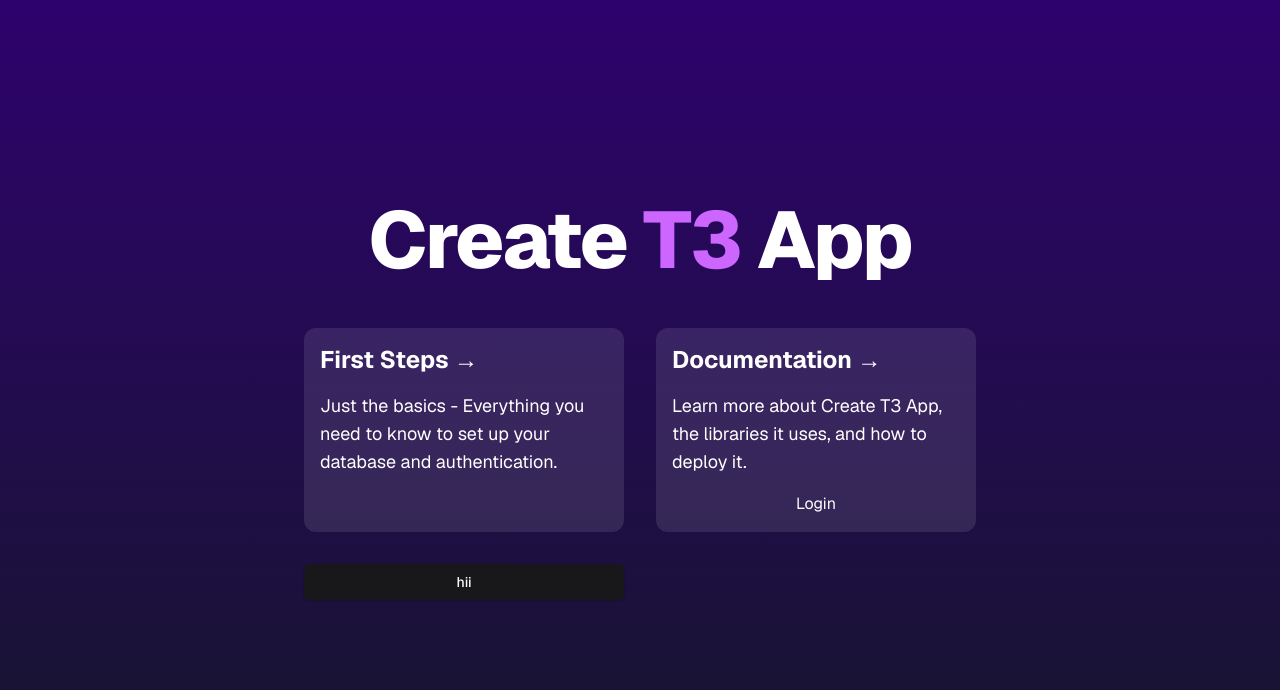
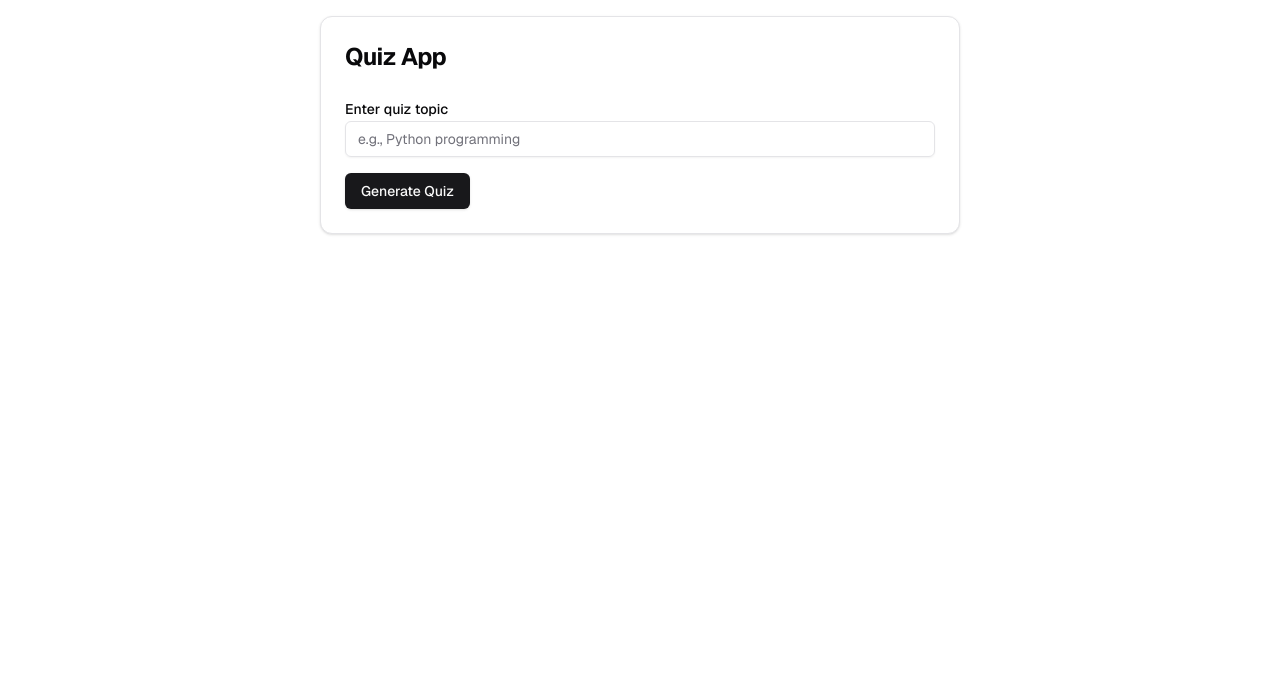
Before and after one commit to ronitrajfr/clave, a Next.js app: page / in a window 1280 px wide. Shown: the top 690 px of the page. Built offline with nearby package versions, Linux system fonts and the light colour scheme; no server answers.

Commit message:
[FEAT] - generate data and frontend work

```diff
--- a/package.json
+++ b/package.json
@@ -17,6 +17,8 @@
     "@auth/drizzle-adapter": "^1.1.0",
     "@google/generative-ai": "^0.21.0",
     "@radix-ui/react-icons": "^1.3.0",
+    "@radix-ui/react-label": "^2.1.0",
+    "@radix-ui/react-radio-group": "^1.2.1",
     "@radix-ui/react-slot": "^1.1.0",
     "@t3-oss/env-nextjs": "^0.10.1",
     "axios": "^1.7.7",
--- a/src/app/page.tsx
+++ b/src/app/page.tsx
@@ -1,50 +1,194 @@
 "use client";
-import Link from "next/link";
+
+import { useState } from "react";
+import axios from "axios";
 import { Button } from "~/components/ui/button";
-import { useSession, signIn } from "next-auth/react";
+import {
+  Card,
+  CardContent,
+  CardFooter,
+  CardHeader,
+  CardTitle,
+} from "~/components/ui/card";
+import { RadioGroup, RadioGroupItem } from "~/components/ui/radio-group";
+import { Label } from "~/components/ui/label";
+import { Input } from "~/components/ui/input";
+import { CheckCircle2, XCircle } from "lucide-react";
 
-export default function HomePage() {
-  const { data } = useSession();
-  console.log(data);
+interface QuizQuestion {
+  question: string;
+  options: string[];
+  correct_answer: string;
+  explanation: string;
+}
+
+interface QuizData {
+  quiz: QuizQuestion[];
+}
+
+export default function QuizApp() {
+  const [userInput, setUserInput] = useState("");
+  const [quizData, setQuizData] = useState<QuizData | null>(null);
+  const [loading, setLoading] = useState(false);
+  const [currentQuestion, setCurrentQuestion] = useState(0);
+  const [selectedAnswer, setSelectedAnswer] = useState("");
+  const [showResult, setShowResult] = useState(false);
+  const [score, setScore] = useState(0);
+
+  const handleSubmit = async (e: React.FormEvent<HTMLFormElement>) => {
+    e.preventDefault();
+    setLoading(true);
+    try {
+      const res = await axios.post("/api/generate-quiz", {
+        input: userInput,
+      });
+      setQuizData(res.data.res);
+    } catch (error) {
+      console.error("Error fetching quiz data:", error);
+    } finally {
+      setLoading(false);
+    }
+  };
+
+  const handleAnswerSelect = (answer: string) => {
+    setSelectedAnswer(answer);
+    setShowResult(true);
+    if (quizData && answer === quizData.quiz[currentQuestion]?.correct_answer) {
+      setScore(score + 1);
+    }
+  };
+
+  const handleNextQuestion = () => {
+    setSelectedAnswer("");
+    setShowResult(false);
+    setCurrentQuestion(currentQuestion + 1);
+  };
+
+  const handlePublish = () => {
+    // Implement the publish functionality here
+    alert(`Quiz published! Final score: ${score}/${quizData?.quiz.length}`);
+    // You can add API call to save the quiz results or perform any other action
+  };
+
+  const isLastQuestion = quizData
+    ? currentQuestion === quizData.quiz.length - 1
+    : false;
+
+  if (loading) {
+    return (
+      <div className="flex h-screen items-center justify-center">
+        <p className="text-xl font-semibold">Loading quiz...</p>
+      </div>
+    );
+  }
+
+  if (!quizData) {
+    return (
+      <div className="container mx-auto max-w-2xl p-4">
+        <Card>
+          <CardHeader>
+            <CardTitle className="text-2xl font-bold">Quiz App</CardTitle>
+          </CardHeader>
+          <CardContent>
+            <form onSubmit={handleSubmit} className="space-y-4">
+              <div>
+                <Label htmlFor="quiz-topic">Enter quiz topic</Label>
+                <Input
+                  id="quiz-topic"
+                  type="text"
+                  placeholder="e.g., Python programming"
+                  value={userInput}
+                  onChange={(e) => setUserInput(e.target.value)}
+                />
+              </div>
+              <Button type="submit">Generate Quiz</Button>
+            </form>
+          </CardContent>
+        </Card>
+      </div>
+    );
+  }
+
   return (
-    <main className="flex min-h-screen flex-col items-center justify-center bg-gradient-to-b from-[#2e026d] to-[#15162c] text-white">
-      <div className="container flex flex-col items-center justify-center gap-12 px-4 py-16">
-        <h1 className="text-5xl font-extrabold tracking-tight text-white sm:text-[5rem]">
-          Create <span className="text-[hsl(280,100%,70%)]">T3</span> App
-        </h1>
-        <div className="grid grid-cols-1 gap-4 sm:grid-cols-2 md:gap-8">
-          <Link
-            className="flex max-w-xs flex-col gap-4 rounded-xl bg-white/10 p-4 text-white hover:bg-white/20"
-            href="https://create.t3.gg/en/usage/first-steps"
-            target="_blank"
+    <div className="container mx-auto max-w-2xl p-4">
+      <Card>
+        <CardHeader>
+          <CardTitle className="text-2xl font-bold">Quiz App</CardTitle>
+        </CardHeader>
+        <CardContent>
+          <div className="mb-4">
+            <h2 className="mb-2 text-xl font-semibold">
+              Question {currentQuestion + 1}
+            </h2>
+            <p className="whitespace-pre-wrap">
+              {quizData.quiz[currentQuestion]?.question}
+            </p>
+          </div>
+          <RadioGroup
+            value={selectedAnswer}
+            onValueChange={handleAnswerSelect}
+            className="space-y-2"
           >
-            <h3 className="text-2xl font-bold">First Steps →</h3>
-            <div className="text-lg">
-              Just the basics - Everything you need to know to set up your
-              database and authentication.
+            {quizData.quiz[currentQuestion]?.options.map((option, index) => (
+              <div
+                key={index}
+                className={`flex items-center space-x-2 rounded-md p-2 ${
+                  showResult
+                    ? option === quizData.quiz[currentQuestion]?.correct_answer
+                      ? "bg-green-100"
+                      : option === selectedAnswer
+                        ? "bg-red-100"
+                        : ""
+                    : "hover:bg-gray-100"
+                }`}
+              >
+                <RadioGroupItem
+                  value={option}
+                  id={`option-${index}`}
+                  disabled={showResult}
+                />
+                <Label
+                  htmlFor={`option-${index}`}
+                  className="flex-grow cursor-pointer"
+                >
+                  {option}
+                </Label>
+                {showResult &&
+                  option === quizData.quiz[currentQuestion]?.correct_answer && (
+                    <CheckCircle2 className="text-green-500" />
+                  )}
+                {showResult &&
+                  option === selectedAnswer &&
+                  option !== quizData.quiz[currentQuestion]?.correct_answer && (
+                    <XCircle className="text-red-500" />
+                  )}
+              </div>
+            ))}
+          </RadioGroup>
+          {showResult && (
+            <div className="mt-4 rounded-md bg-blue-50 p-4">
+              <p className="font-semibold">Explanation:</p>
+              <p>{quizData.quiz[currentQuestion]?.explanation}</p>
             </div>
-          </Link>
-          <Link
-            className="flex max-w-xs flex-col gap-4 rounded-xl bg-white/10 p-4 text-white hover:bg-white/20"
-            href="https://create.t3.gg/en/introduction"
-            target="_blank"
-          >
-            <h3 className="text-2xl font-bold">Documentation →</h3>
-            <div className="text-lg">
-              Learn more about Create T3 App, the libraries it uses, and how to
-              deploy it.
-            </div>
-            <button
-              onClick={async () => {
-                await signIn("google");
-              }}
+          )}
+        </CardContent>
+        <CardFooter className="flex items-center justify-between">
+          <div className="text-lg font-semibold">
+            Score: {score}/{quizData.quiz.length}
+          </div>
+          {showResult && !isLastQuestion && (
+            <Button onClick={handleNextQuestion}>Next Question</Button>
+          )}
+          {isLastQuestion && showResult && (
+            <Button
+              onClick={handlePublish}
+              className="bg-green-500 hover:bg-green-600"
             >
-              Login
-            </button>
-          </Link>
-          <Button>hii</Button>
-        </div>
-      </div>
-    </main>
+              Publish
+            </Button>
+          )}
+        </CardFooter>
+      </Card>
+    </div>
   );
 }
--- /dev/null
+++ b/src/components/ui/card.tsx
@@ -0,0 +1,76 @@
+import * as React from "react"
+
+import { cn } from "~/lib/utils"
+
+const Card = React.forwardRef<
+  HTMLDivElement,
+  React.HTMLAttributes<HTMLDivElement>
+>(({ className, ...props }, ref) => (
+  <div
+    ref={ref}
+    className={cn(
+      "rounded-xl border bg-card text-card-foreground shadow",
+      className
+    )}
+    {...props}
+  />
+))
+Card.displayName = "Card"
+
+const CardHeader = React.forwardRef<
+  HTMLDivElement,
+  React.HTMLAttributes<HTMLDivElement>
+>(({ className, ...props }, ref) => (
+  <div
+    ref={ref}
+    className={cn("flex flex-col space-y-1.5 p-6", className)}
+    {...props}
+  />
+))
+CardHeader.displayName = "CardHeader"
+
+const CardTitle = React.forwardRef<
+  HTMLParagraphElement,
+  React.HTMLAttributes<HTMLHeadingElement>
+>(({ className, ...props }, ref) => (
+  <h3
+    ref={ref}
+    className={cn("font-semibold leading-none tracking-tight", className)}
+    {...props}
+  />
+))
+CardTitle.displayName = "CardTitle"
+
+const CardDescription = React.forwardRef<
+  HTMLParagraphElement,
+  React.HTMLAttributes<HTMLParagraphElement>
+>(({ className, ...props }, ref) => (
+  <p
+    ref={ref}
+    className={cn("text-sm text-muted-foreground", className)}
+    {...props}
+  />
+))
+CardDescription.displayName = "CardDescription"
+
+const CardContent = React.forwardRef<
+  HTMLDivElement,
+  React.HTMLAttributes<HTMLDivElement>
+>(({ className, ...props }, ref) => (
+  <div ref={ref} className={cn("p-6 pt-0", className)} {...props} />
+))
+CardContent.displayName = "CardContent"
+
+const CardFooter = React.forwardRef<
+  HTMLDivElement,
+  React.HTMLAttributes<HTMLDivElement>
+>(({ className, ...props }, ref) => (
+  <div
+    ref={ref}
+    className={cn("flex items-center p-6 pt-0", className)}
+    {...props}
+  />
+))
+CardFooter.displayName = "CardFooter"
+
+export { Card, CardHeader, CardFooter, CardTitle, CardDescription, CardContent }
--- /dev/null
+++ b/src/components/ui/input.tsx
@@ -0,0 +1,25 @@
+import * as React from "react"
+
+import { cn } from "~/lib/utils"
+
+export interface InputProps
+  extends React.InputHTMLAttributes<HTMLInputElement> {}
+
+const Input = React.forwardRef<HTMLInputElement, InputProps>(
+  ({ className, type, ...props }, ref) => {
+    return (
+      <input
+        type={type}
+        className={cn(
+          "flex h-9 w-full rounded-md border border-input bg-transparent px-3 py-1 text-sm shadow-sm transition-colors file:border-0 file:bg-transparent file:text-sm file:font-medium file:text-foreground placeholder:text-muted-foreground focus-visible:outline-none focus-visible:ring-1 focus-visible:ring-ring disabled:cursor-not-allowed disabled:opacity-50",
+          className
+        )}
+        ref={ref}
+        {...props}
+      />
+    )
+  }
+)
+Input.displayName = "Input"
+
+export { Input }
--- /dev/null
+++ b/src/components/ui/label.tsx
@@ -0,0 +1,26 @@
+"use client"
+
+import * as React from "react"
+import * as LabelPrimitive from "@radix-ui/react-label"
+import { cva, type VariantProps } from "class-variance-authority"
+
+import { cn } from "~/lib/utils"
+
+const labelVariants = cva(
+  "text-sm font-medium leading-none peer-disabled:cursor-not-allowed peer-disabled:opacity-70"
+)
+
+const Label = React.forwardRef<
+  React.ElementRef<typeof LabelPrimitive.Root>,
+  React.ComponentPropsWithoutRef<typeof LabelPrimitive.Root> &
+    VariantProps<typeof labelVariants>
+>(({ className, ...props }, ref) => (
+  <LabelPrimitive.Root
+    ref={ref}
+    className={cn(labelVariants(), className)}
+    {...props}
+  />
+))
+Label.displayName = LabelPrimitive.Root.displayName
+
+export { Label }
--- /dev/null
+++ b/src/components/ui/radio-group.tsx
@@ -0,0 +1,44 @@
+"use client"
+
+import * as React from "react"
+import { CheckIcon } from "@radix-ui/react-icons"
+import * as RadioGroupPrimitive from "@radix-ui/react-radio-group"
+
+import { cn } from "~/lib/utils"
+
+const RadioGroup = React.forwardRef<
+  React.ElementRef<typeof RadioGroupPrimitive.Root>,
+  React.ComponentPropsWithoutRef<typeof RadioGroupPrimitive.Root>
+>(({ className, ...props }, ref) => {
+  return (
+    <RadioGroupPrimitive.Root
+      className={cn("grid gap-2", className)}
+      {...props}
+      ref={ref}
+    />
+  )
+})
+RadioGroup.displayName = RadioGroupPrimitive.Root.displayName
+
+const RadioGroupItem = React.forwardRef<
+  React.ElementRef<typeof RadioGroupPrimitive.Item>,
+  React.ComponentPropsWithoutRef<typeof RadioGroupPrimitive.Item>
+>(({ className, ...props }, ref) => {
+  return (
+    <RadioGroupPrimitive.Item
+      ref={ref}
+      className={cn(
+        "aspect-square h-4 w-4 rounded-full border border-primary text-primary shadow focus:outline-none focus-visible:ring-1 focus-visible:ring-ring disabled:cursor-not-allowed disabled:opacity-50",
+        className
+      )}
+      {...props}
+    >
+      <RadioGroupPrimitive.Indicator className="flex items-center justify-center">
+        <CheckIcon className="h-3.5 w-3.5 fill-primary" />
+      </RadioGroupPrimitive.Indicator>
+    </RadioGroupPrimitive.Item>
+  )
+})
+RadioGroupItem.displayName = RadioGroupPrimitive.Item.displayName
+
+export { RadioGroup, RadioGroupItem }
```
Also changed, not shown: src/app/api/generate-quiz/route.ts (+14 -4 lines), .eslintrc.cjs, 1 other file (tests, documents, lock files or other folders).
